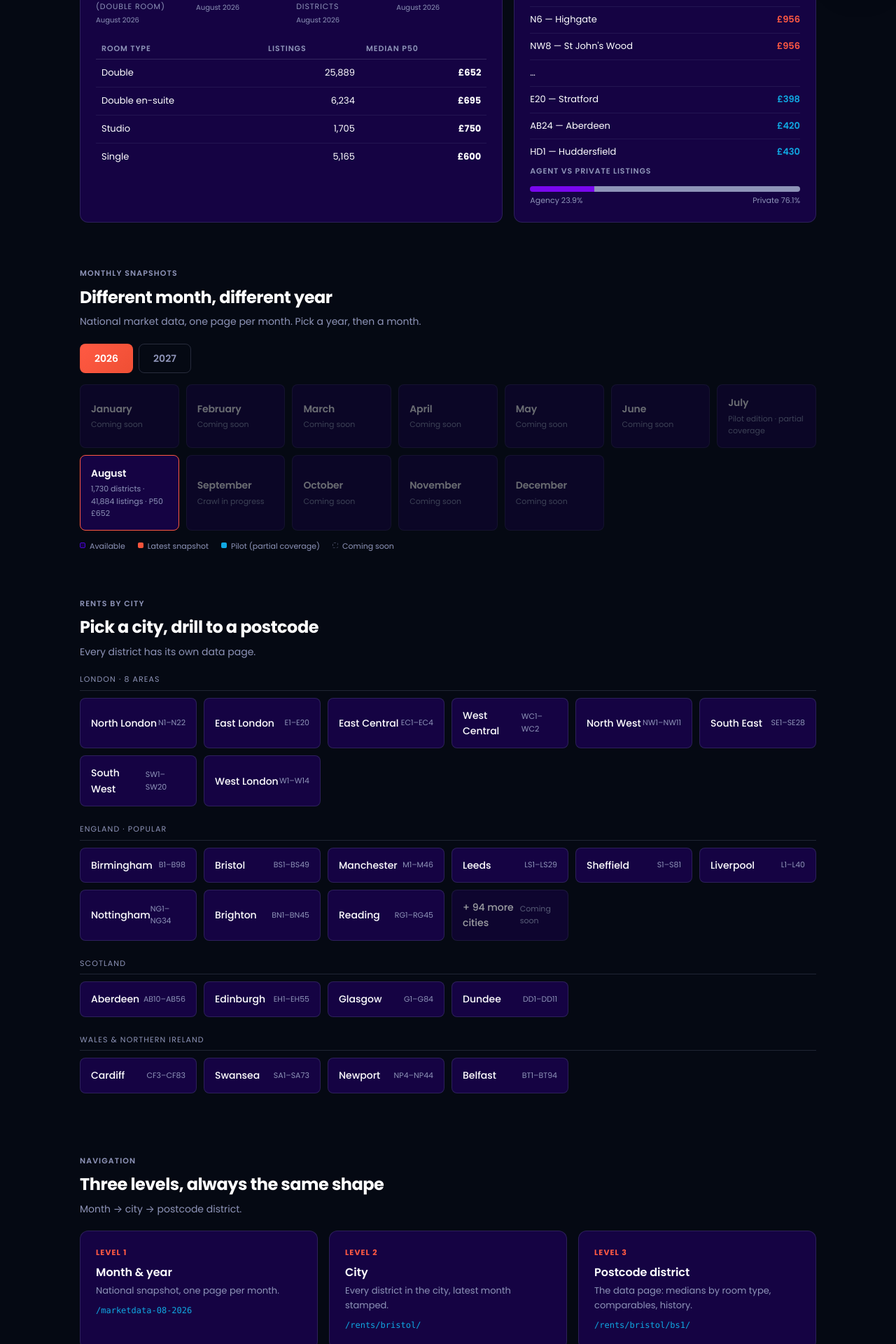
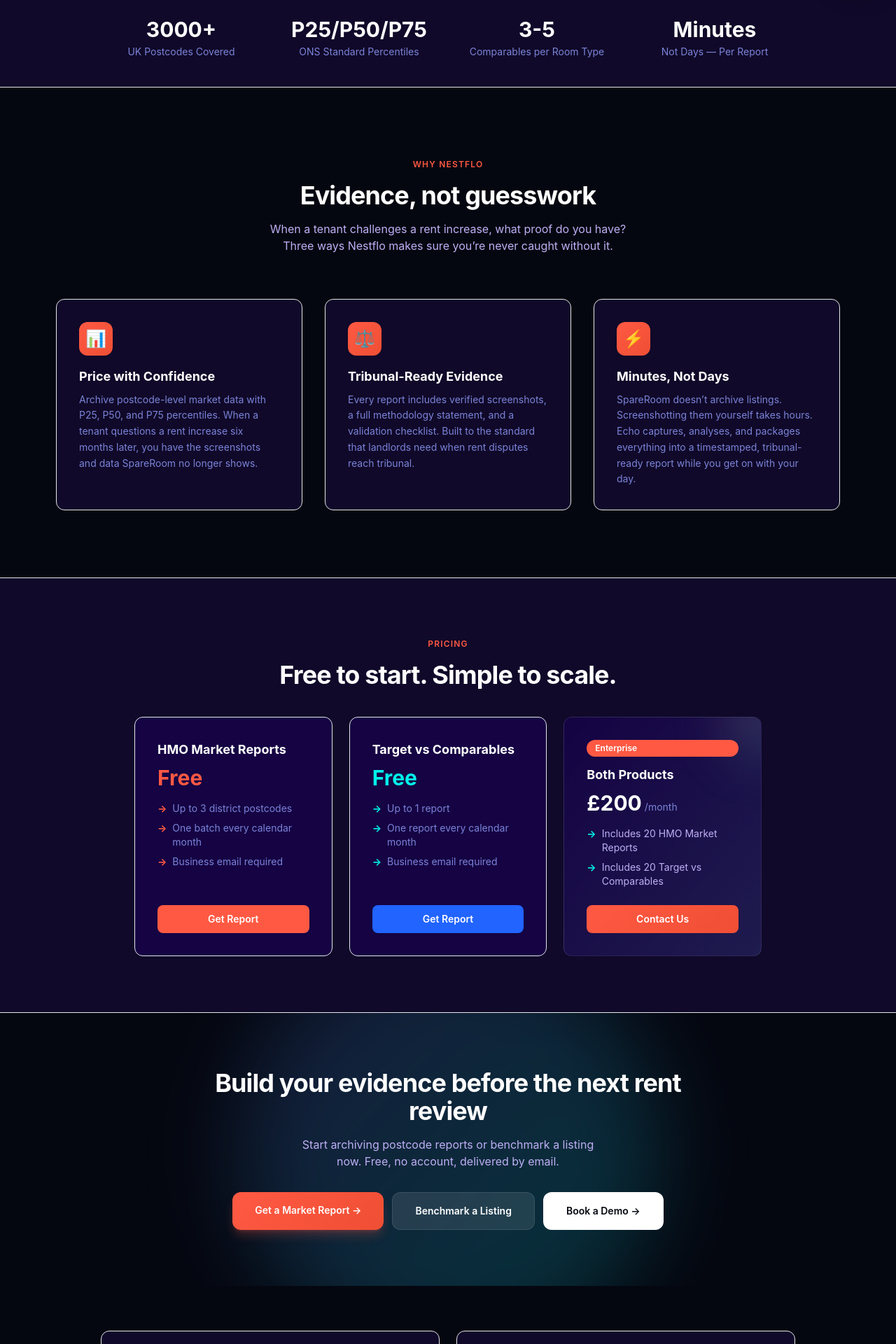
Before and after one commit to RolandTaokunpro/nestflo-market-intelligence, a React (Vite) app in the folder frontend/: page / in a window 1280 px wide. Before the commit this address led to /marketdata. Shown: the part 800-2720 px from the top of the page at 70% size. Built offline with nearby package versions, Linux system fonts and the light colour scheme.

Commit message:
fix: restore two-product homepage at / (remove / -> /marketdata redirect); footer Market Data links to /marketdata

```diff
--- a/frontend/src/App.tsx
+++ b/frontend/src/App.tsx
@@ -1,4 +1,4 @@
-import { BrowserRouter, Routes, Route, Navigate } from 'react-router-dom';
+import { BrowserRouter, Routes, Route } from 'react-router-dom';
 import Layout from './components/Layout';
 import Home from './pages/Home';
 import MarketReports from './pages/MarketReports';
@@ -11,12 +11,10 @@
   return (
     <BrowserRouter>
       <Routes>
-        {/* D4: the Market Data landing page is the canonical entry point. */}
-        <Route path="/" element={<Navigate to="/marketdata" replace />} />
-        {/* Registered above the "*" catch-all so it never falls through to Home.
-            Standalone page with its own branded header/footer (D2). */}
+        {/* Market Data landing page: standalone branded page (D2), reachable via /marketdata. */}
         <Route path="/marketdata" element={<MarketData />} />
         <Route element={<Layout />}>
+          <Route path="/" element={<Home />} />
           <Route path="/market-reports" element={<MarketReports />} />
           <Route path="/target-vs-comparable" element={<TargetVsComparable />} />
           <Route path="/coming-soon" element={<ComingSoon />} />
--- a/frontend/src/components/Footer.tsx
+++ b/frontend/src/components/Footer.tsx
@@ -53,9 +53,9 @@
                 </Link>
               </li>
               <li>
-                <a href="/marketdata-08-2026" className="hover:text-white transition-colors">
-                  Market Data — August 2026
-                </a>
+                <Link to="/marketdata" className="hover:text-white transition-colors">
+                  Market Data
+                </Link>
               </li>
               <li>
                 <a href="/rents/" className="hover:text-white transition-colors">
```
